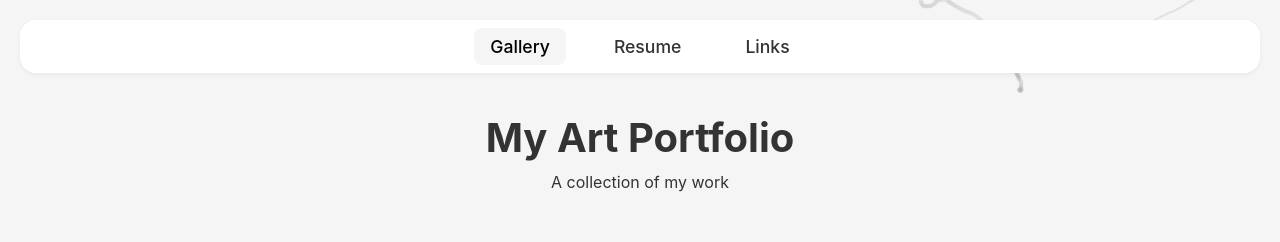
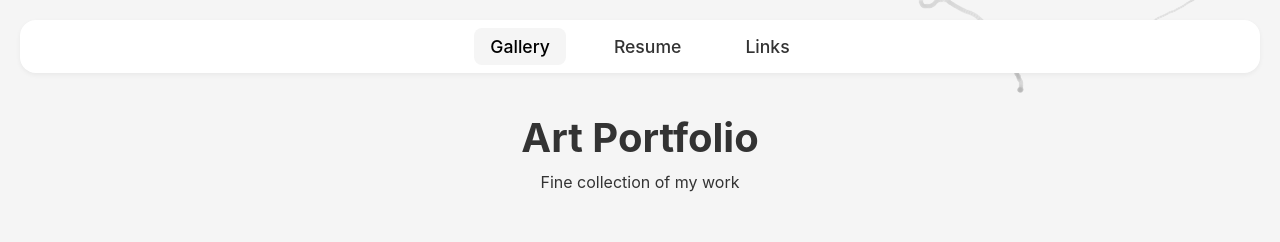
Before and after one commit to akselpekin/SE-commercial, a plain HTML site: page index.html in a window 1280 px wide. Shown: the top 242 px of the page. Drawn offline with Linux system fonts and the light colour scheme.

Commit message:
minor update

```diff
--- a/index.html
+++ b/index.html
@@ -16,8 +16,8 @@
     </nav>
 
     <header>
-        <h1>My Art Portfolio</h1>
-        <p>A collection of my work</p>
+        <h1>Art Portfolio</h1>
+        <p>Fine collection of my work</p>
     </header>
 
     <main id="gallery">
```
Also changed, not shown: resume.html (+1 -1 lines).
